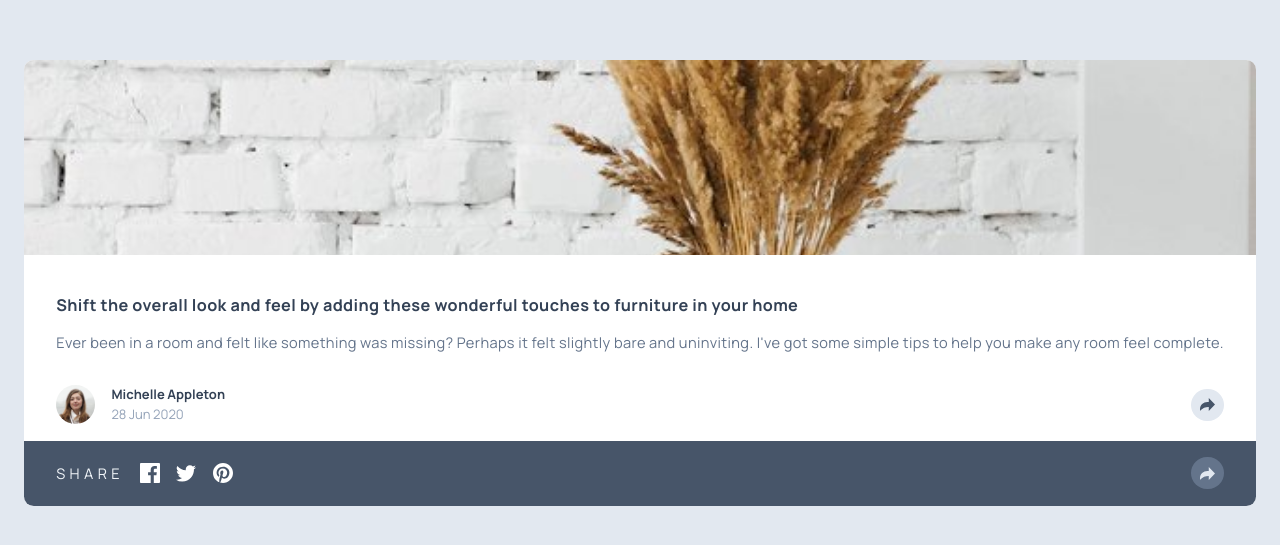
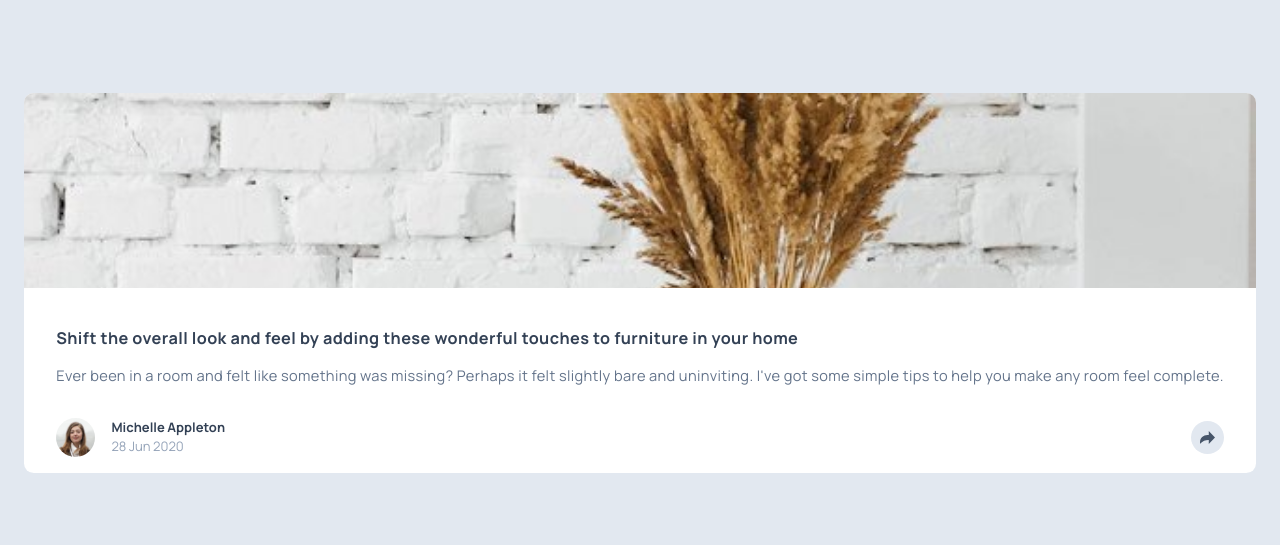
Before and after one commit to anderutan/article-preview-component, a React (Vite) app: page / in a window 1280 px wide. Shown: the part 117-662 px from the top of the page. Built offline with nearby package versions, Linux system fonts and the light colour scheme.

Commit message:
show and hide panel

```diff
--- a/src/App.jsx
+++ b/src/App.jsx
@@ -3,8 +3,10 @@ import avatar from './assets/avatar-michelle.jpg';
 import iconFb from './assets/icon-facebook.svg';
 import iconPt from './assets/icon-pinterest.svg';
 import iconTw from './assets/icon-twitter.svg';
+import { useState } from 'react';
 
 function App() {
+  const [showPanel, setShowPanel] = useState(false);
   return (
     <div className='w-full h-screen bg-slate-200 grid place-items-center'>
       <div className='mx-6 rounded-xl overflow-hidden bg-white'>
@@ -25,14 +27,18 @@ function App() {
           </p>
         </div>
         {/* profile */}
-        <div className='flex gap-5 items-center px-10 py-5'>
+        {!showPanel && (
+          <div className='flex gap-5 items-center px-10 py-5 transition ease-in-out delay-150 duration-150'>
             <img src={avatar} alt='' className='h-12 rounded-full' />
             <div>
               <p className='font-bold text-slate-700'>Michelle Appleton</p>
               <p className='text-slate-400'>28 Jun 2020</p>
             </div>
 
-          <div className='h-10 w-10 flex items-center justify-center bg-slate-200 rounded-full ml-auto cursor-pointer'>
+            <div
+              className='h-10 w-10 flex items-center justify-center bg-slate-200 rounded-full ml-auto cursor-pointer'
+              onClick={() => setShowPanel(!showPanel)}
+            >
               <svg
                 xmlns='http://www.w3.org/2000/svg'
                 width='15'
@@ -46,21 +52,38 @@ function App() {
               </svg>
             </div>
           </div>
+        )}
         {/* social media panel */}
+        {showPanel && (
           <div className='bg-slate-600 flex items-center px-10 py-5'>
             <p className='text-lg tracking-[0.3em] text-slate-100'>SHARE</p>
             <div className='flex gap-5 ml-5 items-center'>
-            <a href='www.google.com' target='_blank' className='cursor-pointer'>
+              <a
+                href='www.google.com'
+                target='_blank'
+                className='cursor-pointer'
+              >
                 <img src={iconFb} alt='' />
               </a>
-            <a href='www.google.com' target='_blank' className='cursor-pointer'>
+              <a
+                href='www.google.com'
+                target='_blank'
+                className='cursor-pointer'
+              >
                 <img src={iconTw} alt='' className='cursor-pointer' />
               </a>
-            <a href='www.google.com' target='_blank' className='cursor-pointer'>
+              <a
+                href='www.google.com'
+                target='_blank'
+                className='cursor-pointer'
+              >
                 <img src={iconPt} alt='' className='cursor-pointer' />
               </a>
             </div>
-          <div className='h-10 w-10 flex items-center justify-center bg-slate-500 rounded-full ml-auto cursor-pointer'>
+            <div
+              className='h-10 w-10 flex items-center justify-center bg-slate-500 rounded-full ml-auto cursor-pointer'
+              onClick={() => setShowPanel(!showPanel)}
+            >
               <svg
                 xmlns='http://www.w3.org/2000/svg'
                 width='15'
@@ -74,6 +97,7 @@ function App() {
               </svg>
             </div>
           </div>
+        )}
       </div>
     </div>
   );
```
Lines whose indentation alone changed are shown as unchanged.
